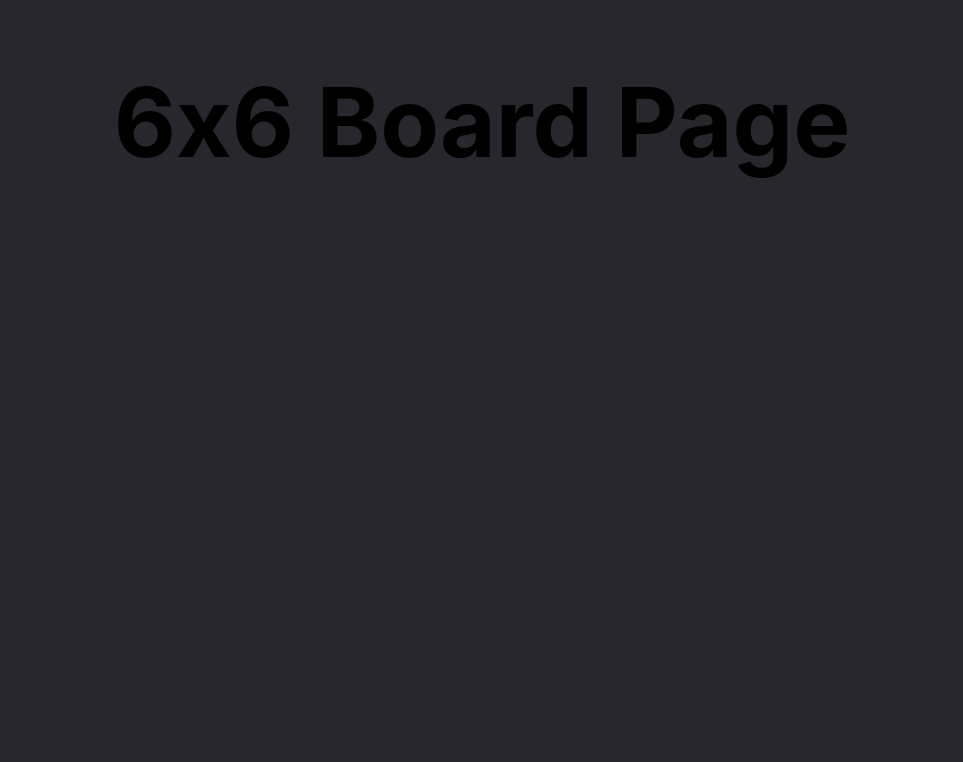
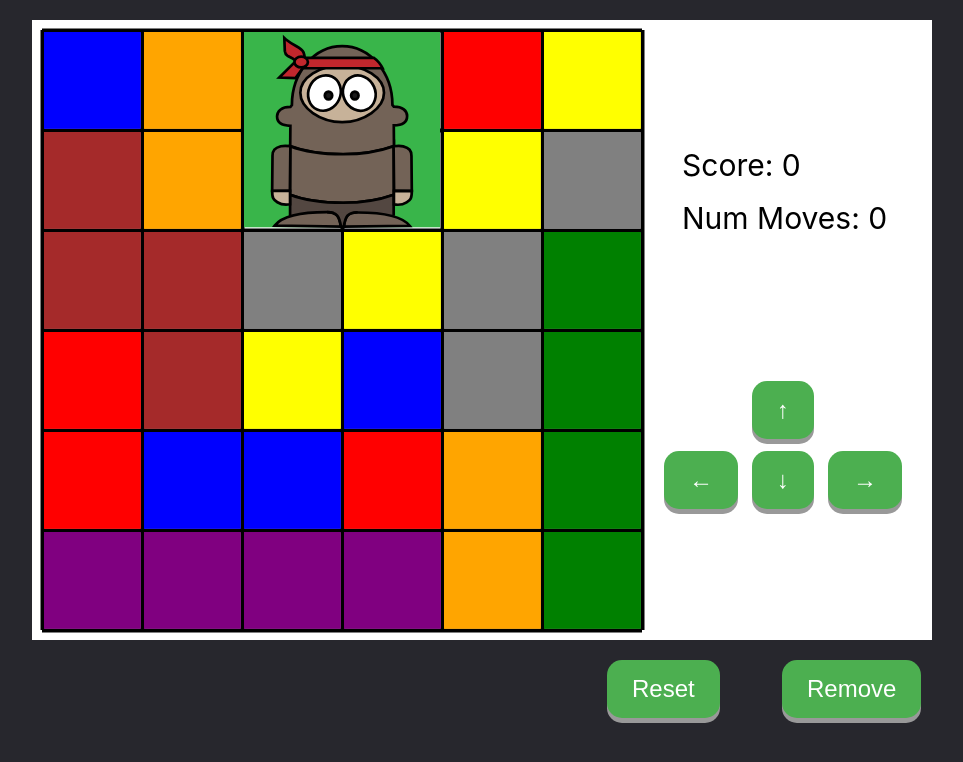
Before and after one commit to atiwari18/square-push, a React (Create React App) app: page /board3 in a window 1280 px wide. Shown: the top 762 px of the page, without its empty margins (158-1121 px from the left). Built offline with nearby package versions, Linux system fonts and the light colour scheme.

Commit message:
App Functioning

```diff
--- a/src/Controller/Controller.js
+++ b/src/Controller/Controller.js
@@ -45,6 +45,11 @@ export function removeAll2by2(model) {
 
     //Increment score by respective multiple of 4.
     model.incrementScore(colors.length * 4);
+
+    //Only increment moves if colors.length === 4.
+    if (colors.length !== 0) {
+        model.incrementMoves(+1);
+    }
 }
 
 
--- a/src/Model/Model.js
+++ b/src/Model/Model.js
@@ -28,8 +28,8 @@ export class ninjaSE {
     constructor(row, column) {
         this.width = 200;
         this.height = 200;
-        this.column = column;
-        this.row = row;
+        this.column = row;
+        this.row = column;
     }
 
     place(row, column) {
--- a/src/Pages/Board1.js
+++ b/src/Pages/Board1.js
@@ -50,7 +50,7 @@ export const Board1 = () => {
     }
 
     return (
-        <body onLoad={(e) => resetHandler()}>
+        <main>
             {model.isVictorious() ? (<Navigate to="/victory"></Navigate>) : null }
                 <div className = "canvas">
                     <img id="ninjase" src={ninjase} alt="hidden" hidden></img>
@@ -70,7 +70,7 @@ export const Board1 = () => {
                     <button className="resetButton" onClick = {(e) => resetHandler()}>Reset</button>
                     <button className = "removeButton" onClick = {(e) => removeHandler()}>Remove</button>
                 </div>
-        </body>
+        </main>
 
     );
 }
--- a/src/Pages/Board2.js
+++ b/src/Pages/Board2.js
@@ -47,26 +47,26 @@ export const Board2 = () => {
     }
 
     return (
-        <body>
+        <main  onLoad={(e) => resetHandler()}>
             {model.isVictorious() ? (<Navigate to="/victory"></Navigate>) : null }
                 <div className = "canvasA">
                     <img id="ninjase" src={ninjase} alt="hidden" hidden></img>
                     <canvas width="420px" height="420px" ref = {canvasRef}></canvas>
 
-                    <button className = "upButton" onClick = {(e) => moveNinjaHandler(Up)} disabled={!model.available(Up)}> &#8593; </button>
-                    <button className = "leftButton" onClick = {(e) => moveNinjaHandler(Left)} disabled={!model.available(Left)}> &#8592; </button>
-                    <button className = "rightButton" onClick = {(e) => moveNinjaHandler(Right)} disabled={!model.available(Right)}> &#8594; </button>
-                    <button className = "downButton"onClick = {(e) => moveNinjaHandler(Down)} disabled={!model.available(Down)}> &#8595; </button>
+                    <button className = "upButtonA" onClick = {(e) => moveNinjaHandler(Up)} disabled={!model.available(Up)}> &#8593; </button>
+                    <button className = "leftButtonA" onClick = {(e) => moveNinjaHandler(Left)} disabled={!model.available(Left)}> &#8592; </button>
+                    <button className = "rightButtonA" onClick = {(e) => moveNinjaHandler(Right)} disabled={!model.available(Right)}> &#8594; </button>
+                    <button className = "downButtonA"onClick = {(e) => moveNinjaHandler(Down)} disabled={!model.available(Down)}> &#8595; </button>
 
-                    <p className = "scoreLabel"> {"Score: " + model.score}</p>
-                    <label className = "moveLabel"> {"Num Moves: " + model.numMoves}</label>
+                    <p className = "scoreLabelA"> {"Score: " + model.score}</p>
+                    <label className = "moveLabelA"> {"Num Moves: " + model.numMoves}</label>
 
                 </div>
-                <div className="buttonLocations">
-                    <button className="resetButton" onClick = {(e) => resetHandler()}>Reset</button>
-                    <button className = "removeButton" onClick = {(e) => removeHandler()}>Remove</button>
+                <div className="buttonLocationsA">
+                    <button className="resetButtonA" onClick = {(e) => resetHandler()}>Reset</button>
+                    <button className = "removeButtonA" onClick = {(e) => removeHandler()}>Remove</button>
                 </div>
-        </body>
+        </main>
 
     );
 }
--- /dev/null
+++ b/src/Pages/Board3.css
@@ -0,0 +1,190 @@
+bodyB {
+    text-align: center;
+}
+
+  .canvasB {
+    background-color: white;
+    margin: 20px;
+    display: inline-flex;
+    align-items: center;
+    width: 900px;
+  }
+
+  .buttonLocationsB {
+    position: relative;
+  }
+
+  /* Up Button */
+  .upButtonB {
+    position: relative;
+    left: 100px;
+    top: 80px;
+    padding: 15px 25px;
+    font-size: 24px;
+    cursor: pointer;
+    text-align: center;
+    float: left;
+    text-decoration: none;
+    outline: none;
+    color: #fff;
+    background-color: #4CAF50;
+    border: none;
+    border-radius: 15px;
+    box-shadow: 0 5px #999;
+  }
+
+  .upButtonB:hover {background-color: #3e8e41}
+
+  .upButtonB:active {
+    background-color: #3e8e41;
+    box-shadow: 0 2.5px #666;
+    transform: translateY(4px);
+  }
+
+  /* Left Button */
+  .leftButtonB {
+    position: relative;
+    right: 50px;
+    top: 150px;
+    padding: 15px 25px;
+    font-size: 24px;
+    cursor: pointer;
+    text-align: center;
+    float: left;
+    text-decoration: none;
+    outline: none;
+    color: #fff;
+    background-color: #4CAF50;
+    border: none;
+    border-radius: 15px;
+    box-shadow: 0 5px #999;
+  }
+
+  .leftButtonB:hover {background-color: #3e8e41}
+
+  .leftButtonB:active {
+    background-color: #3e8e41;
+    box-shadow: 0 2.5px #666;
+    transform: translateY(4px);
+  }
+
+  /* Right Button */
+  .rightButtonB {
+    position: relative;
+    right: -40px;
+    top: 150px;
+    padding: 15px 25px;
+    font-size: 24px;
+    cursor: pointer;
+    text-align: center;
+    float: left;
+    text-decoration: none;
+    outline: none;
+    color: #fff;
+    background-color: #4CAF50;
+    border: none;
+    border-radius: 15px;
+    box-shadow: 0 5px #999;
+  }
+
+  .rightButtonB:hover {background-color: #3e8e41}
+
+  .rightButtonB:active {
+    background-color: #3e8e41;
+    box-shadow: 0 2.5px #666;
+    transform: translateY(4px);
+  }
+
+  /* Left Button */
+  .downButtonB {
+    position: relative;
+    right: 110px;
+    top: 150px;
+    padding: 15px 25px;
+    font-size: 24px;
+    cursor: pointer;
+    text-align: center;
+    float: left;
+    text-decoration: none;
+    outline: none;
+    color: #fff;
+    background-color: #4CAF50;
+    border: none;
+    border-radius: 15px;
+    box-shadow: 0 5px #999;
+  }
+
+  .downButtonB:hover {background-color: #3e8e41}
+
+  .downButtonB:active {
+    background-color: #3e8e41;
+    box-shadow: 0 2.5px #666;
+    transform: translateY(4px);
+  }
+  /* Reset Button */
+  .resetButtonB {
+    position: absolute;
+    margin-left: 125px;
+    padding: 15px 25px;
+    font-size: 24px;
+    cursor: pointer;
+    text-align: center;
+    float: left;
+    text-decoration: none;
+    outline: none;
+    color: #fff;
+    background-color: #4CAF50;
+    border: none;
+    border-radius: 15px;
+    box-shadow: 0 5px #999;
+  }
+
+  .resetButtonB:hover {background-color: #3e8e41}
+
+  .resetButtonB:active {
+    background-color: #3e8e41;
+    box-shadow: 0 2.5px #666;
+    transform: translateY(4px);
+  }
+
+  /* Remove Button */
+  .removeButtonB {
+    position: absolute;
+    margin-left: 300px;
+    padding: 15px 25px;
+    font-size: 24px;
+    cursor: pointer;
+    text-align: center;
+    float: left;
+    text-decoration: none;
+    outline: none;
+    color: #fff;
+    background-color: #4CAF50;
+    border: none;
+    border-radius: 15px;
+    box-shadow: 0 5px #999;
+  }
+
+  .removeButtonB:hover {background-color: #3e8e41}
+
+  .removeButtonB:active {
+    background-color: #3e8e41;
+    box-shadow: 0 2.5px #666;
+    transform: translateY(4px);
+  }
+
+  /*Score Label*/
+  .scoreLabelB {
+    position: absolute;
+    margin-left: 650px;
+    margin-top: -300px;
+    font-size: 30px;
+  }
+
+  /*Score Label*/
+  .moveLabelB {
+    position: absolute;
+    margin-left: 650px;
+    margin-top: -225px;
+    font-size: 30px;
+  }
--- a/src/Pages/Board3.js
+++ b/src/Pages/Board3.js
@@ -1,11 +1,72 @@
 import React from 'react';
-import './Board1.css';
+import './Board3.css';
+import Model from '../Model/Model.js';
+import {config_6x6 } from '../Model/BoardConfigurations.js';
+import {redrawBoard} from '../Boundary/Boundary.js';
+import ninjase from '../ninjase.svg'
+import {Up, Down, Left, Right} from '../Model/Model.js';
+import {moveNinjaSE} from '../Controller/Controller.js';
+import { removeAll2by2} from '../Controller/Controller.js';
+import {Navigate} from 'react-router-dom';
+
+var board1 = JSON.parse(JSON.stringify(config_6x6));
 
 export const Board3 = () => {
+    const [model, setModel] = React.useState(new Model(board1));
+    const[redraw, forceRedraw] = React.useState(0);
+
+    const appRef = React.useRef(null);
+    const canvasRef = React.useRef(null);
+
+    //Ensures that initial rendering is performed, and whenever model is changed, it is rerendered.
+    React.useEffect(() => {
+        //Happens Once
+        redrawBoard(model, canvasRef.current, appRef.current);
+    }, [model, redraw]) //This argument declares when to refresh (whenever model is updated)
+
+    const moveNinjaHandler = (direction) => {
+        moveNinjaSE(model, direction);
+        console.log('Row'+ model.board.ninjaSE.row);
+        console.log('Column'+ model.board.ninjaSE.column);
+        console.log(model.board.pieces);
+        forceRedraw(redraw + 1);
+        model.board.pieces.forEach((piece) => {
+            piece.isConnected(false);
+        } )
+    }
+
+    const resetHandler = () => {
+        let m = new Model(board1);
+        setModel(m);
+    }
+
+    const removeHandler = () => {
+        removeAll2by2(model);
+        console.log(model.board.pieces);
+        forceRedraw(redraw + 1);
+    }
+
     return (
-        <div>
-            <h1>6x6 Board Page</h1>
-        </div>
+        <main  onLoad={(e) => resetHandler()}>
+            {model.isVictorious() ? (<Navigate to="/victory"></Navigate>) : null }
+                <div className = "canvasB">
+                    <img id="ninjase" src={ninjase} alt="hidden" hidden></img>
+                    <canvas width="620px" height="620px" ref = {canvasRef}></canvas>
+
+                    <button className = "upButtonB" onClick = {(e) => moveNinjaHandler(Up)} disabled={!model.available(Up)}> &#8593; </button>
+                    <button className = "leftButtonB" onClick = {(e) => moveNinjaHandler(Left)} disabled={!model.available(Left)}> &#8592; </button>
+                    <button className = "rightButtonB" onClick = {(e) => moveNinjaHandler(Right)} disabled={!model.available(Right)}> &#8594; </button>
+                    <button className = "downButtonB"onClick = {(e) => moveNinjaHandler(Down)} disabled={!model.available(Down)}> &#8595; </button>
+
+                    <p className = "scoreLabelB"> {"Score: " + model.score}</p>
+                    <label className = "moveLabelB"> {"Num Moves: " + model.numMoves}</label>
+
+                </div>
+                <div className="buttonLocationsB">
+                    <button className="resetButtonB" onClick = {(e) => resetHandler()}>Reset</button>
+                    <button className = "removeButtonB" onClick = {(e) => removeHandler()}>Remove</button>
+                </div>
+        </main>
     );
 }
 
--- a/src/Pages/Landing.css
+++ b/src/Pages/Landing.css
@@ -1,10 +1,15 @@
 body {
     background-color: #27272D;
 }
+
 .landingPage {
     background-color: #27272D;
     text-align: center;
     color: white;
+}
+
+.homeText {
+    margin-top: 5px;
 }
 
 
--- a/src/Pages/Victory.css
+++ b/src/Pages/Victory.css
@@ -4,6 +4,7 @@
 
 .header {
     color: white;
+    margin: 10px;
 }
 
 .dancingNinja {
--- a/src/Pages/Victory.js
+++ b/src/Pages/Victory.js
@@ -1,13 +1,15 @@
 import dancingNinja from './NinjaSE_WIN.gif';
 import './Victory.css';
 import {Link} from 'react-router-dom';
+import React from 'react';
 
 export const Victory = () => {
+
     return (
         <div>
             <div className="parent">
                 <h1 className="header">You Have Won!</h1>
-                <img className="dancingNinja" src={dancingNinja} width = "700px" alt=""/>
+                <img className="dancingNinja" src={dancingNinja} width = "500px" alt=""/>
                 <Link to="/">
                     <button className="homeButton">Home</button>
                 </Link>
```
Also changed, not shown: src/Boundary/Boundary.js (+5 -2 lines).
